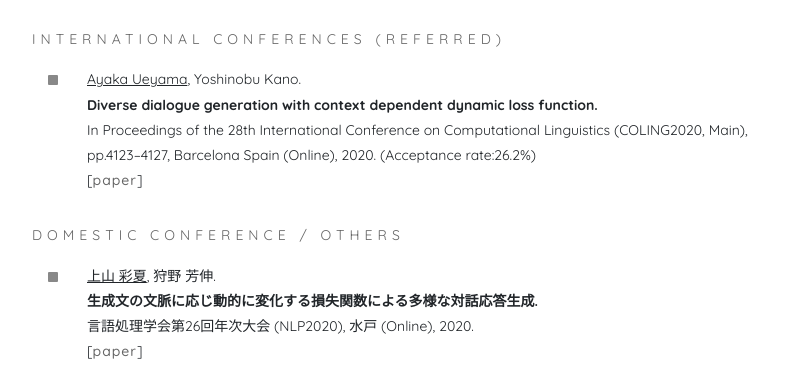
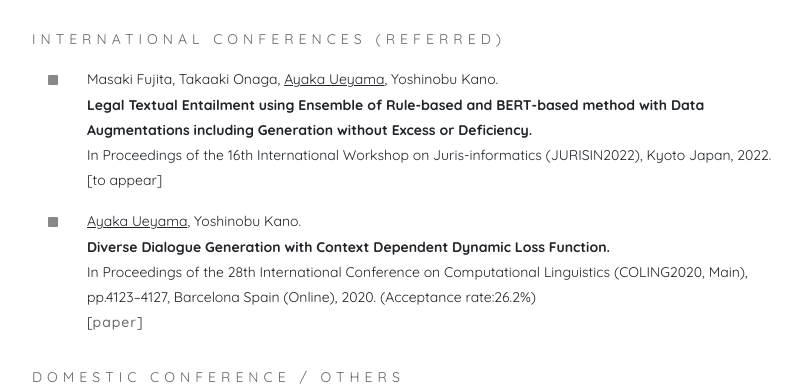
Before and after one commit to ayk24/ayk24.github.io, a website: page index.html in a window 1280 px wide. Shown: the part 1168-1554 px from the top of the page, without its empty margins (313-1115 px from the left). Drawn offline with nearby package versions, Linux system fonts and the light colour scheme; a script that the page names is missing.

Commit message:
docs: add publication

```diff
--- a/index.html
+++ b/index.html
@@ -127,8 +127,17 @@
         <div class="icon"></div>
         <div class="content">
           <p>
+            Masaki Fujita, Takaaki Onaga, <u>Ayaka Ueyama</u>, Yoshinobu Kano.<br>
+            <strong>Legal Textual Entailment using Ensemble of Rule-based and BERT-based method with Data Augmentations including Generation without Excess or Deficiency.</strong><br>
+            In Proceedings of the 16th International Workshop on Juris-informatics (JURISIN2022), Kyoto Japan, 2022.<br>
+            [to appear]
+          </p>
+        </div>
+        <div class="icon"></div>
+        <div class="content">
+          <p>
             <u>Ayaka Ueyama</u>, Yoshinobu Kano.<br>
-            <strong>Diverse dialogue generation with context dependent dynamic loss function.</strong><br>
+            <strong>Diverse Dialogue Generation with Context Dependent Dynamic Loss Function.</strong><br>
             In Proceedings of the 28th International Conference on Computational Linguistics (COLING2020, Main),
             pp.4123–4127, Barcelona Spain (Online), 2020. (Acceptance rate:26.2%)<br>
             [<a href="https://www.aclweb.org/anthology/2020.coling-main.364" class="link" target="_blank"
```
